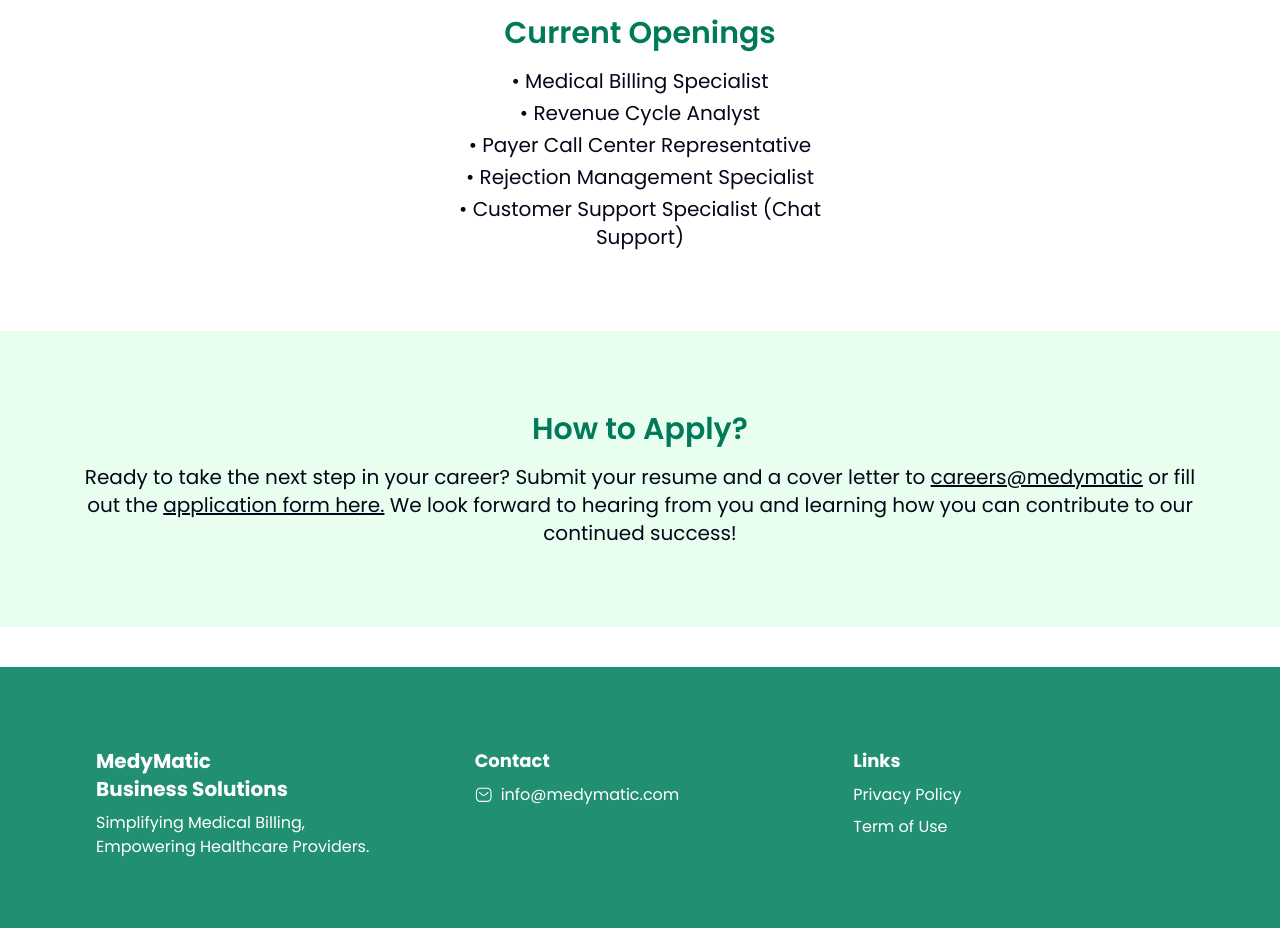
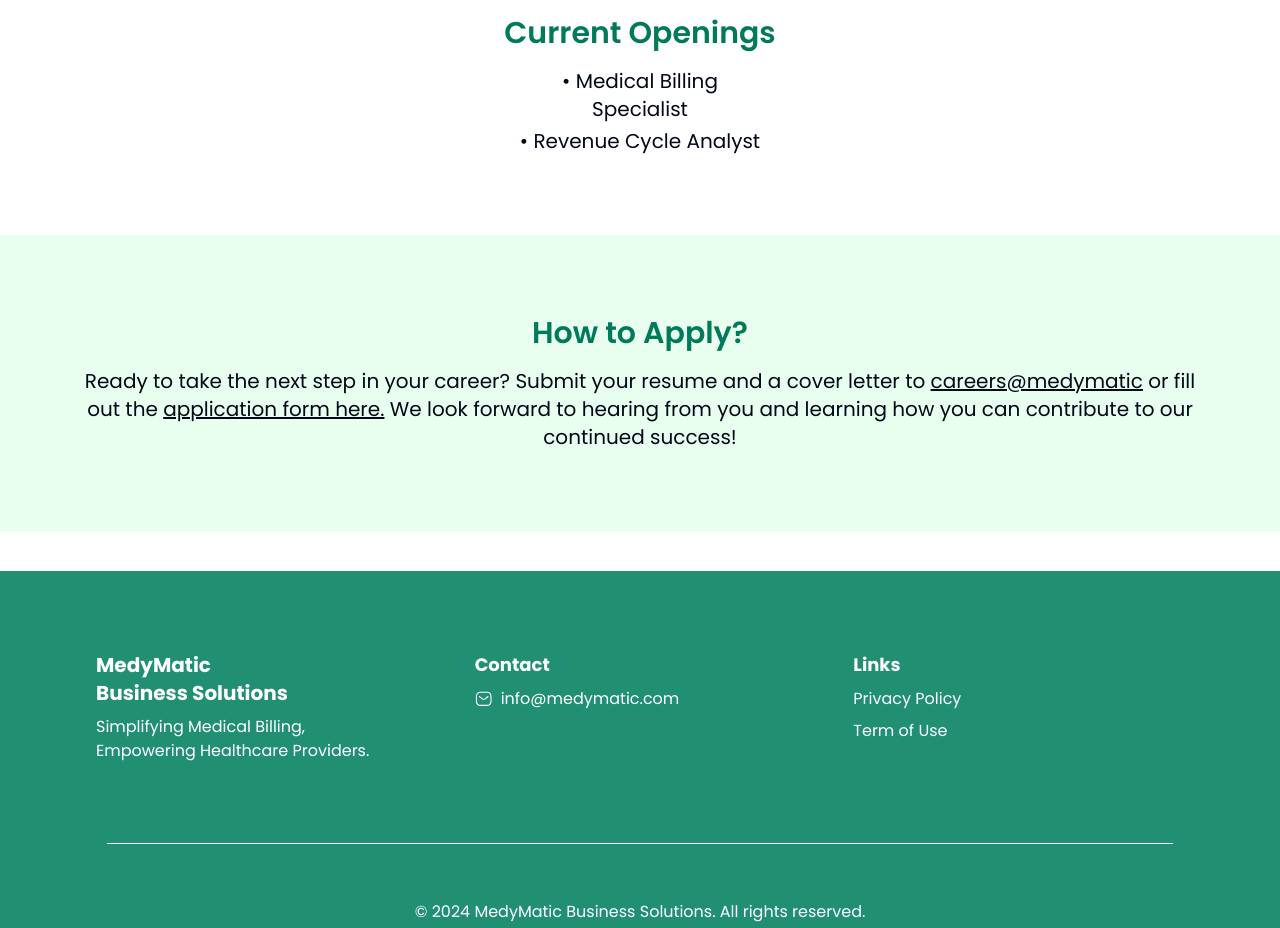
Before and after one commit to HarshalS123/MedyMatic, a React (Vite) app: page /careers in a window 1280 px wide. Shown: the part 1480-2408 px from the top of the page. Built offline with nearby package versions, Linux system fonts and the light colour scheme.

Commit message:
Typo fix 2

```diff
--- a/src/components/CareersNewOpening.tsx
+++ b/src/components/CareersNewOpening.tsx
@@ -6,11 +6,11 @@
                 <ul className="text-center flex flex-col gap-1 text-xl w-11/12">
                     <li>• Medical Billing Specialist</li>
                     <li>• Revenue Cycle Analyst</li>
-                    <li>• Payer Call Center Representative</li>
+                    {/* <li>• Payer Call Center Representative</li>
                     <li>• Rejection Management Specialist</li>
                     <li>
                         • Customer Support Specialist <span>(Chat Support)</span>
-                    </li>
+                    </li> */}
                 </ul>
 
             </div>
```
